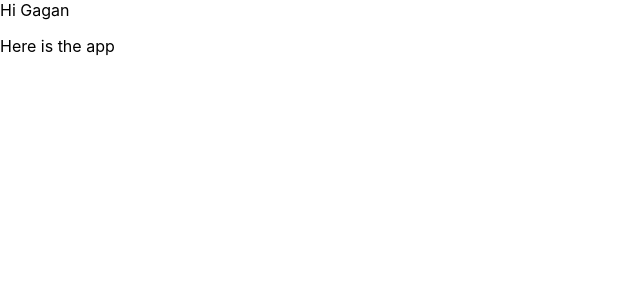
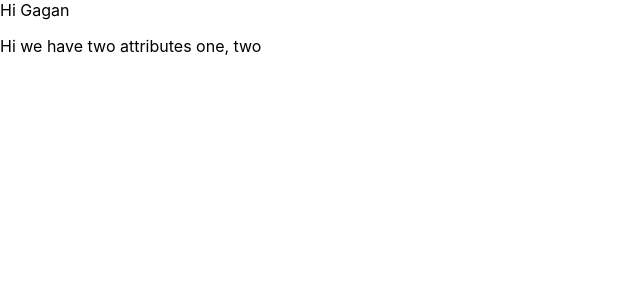
Before and after one commit to gagan0183/reactjs, a React (Create React App) app in the folder react-typescript/: page / in a window 1280 px wide. Shown: the top 300 px of the page, without its empty margins (0-640 px from the left). Built offline with nearby package versions, Linux system fonts and the light colour scheme.

Commit message:
app children using function

```diff
--- a/react-typescript/src/App.tsx
+++ b/react-typescript/src/App.tsx
@@ -4,11 +4,14 @@ import './App.css';
 
 interface Props {
   name: string;
+  children(one: string, two: string): JSX.Element;
 }
 
 const App: React.FC<Props> = props => {
   return <div>Hi {props.name}
-    {props.children}
+    <div className="children">
+      {props.children('one', 'two')}
+    </div>
   </div>
 }
 
--- a/react-typescript/src/index.tsx
+++ b/react-typescript/src/index.tsx
@@ -7,7 +7,7 @@ import reportWebVitals from './reportWebVitals';
 ReactDOM.render(
   <React.StrictMode>
     <App name="Gagan">
-      <p>Here is the app</p>
+      {(one: string, two: string) => <p>Hi we have two attributes {one}, {two}</p>}
     </App>
   </React.StrictMode>,
   document.getElementById('root')
```
